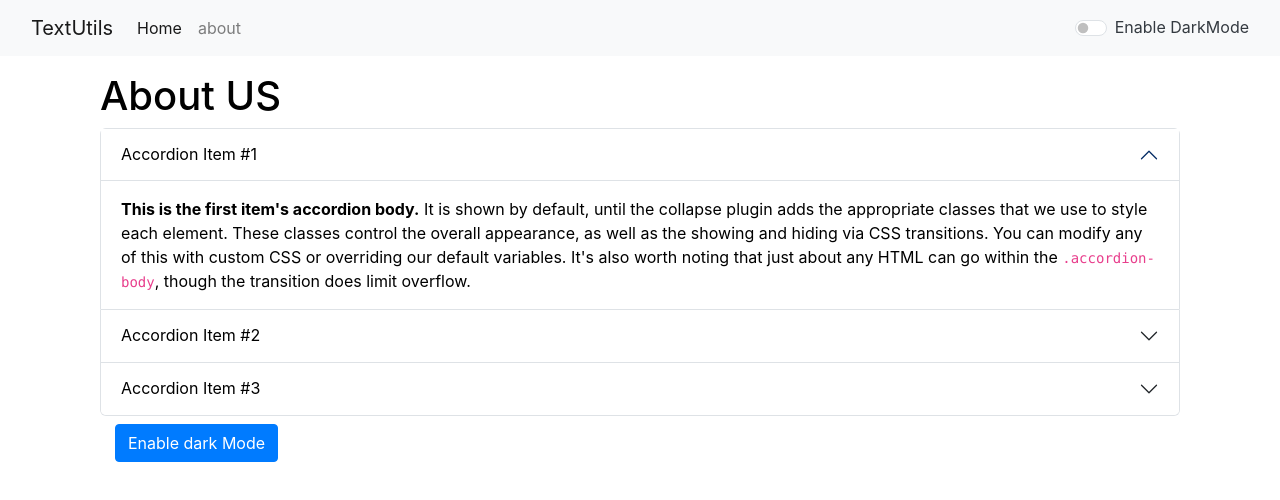
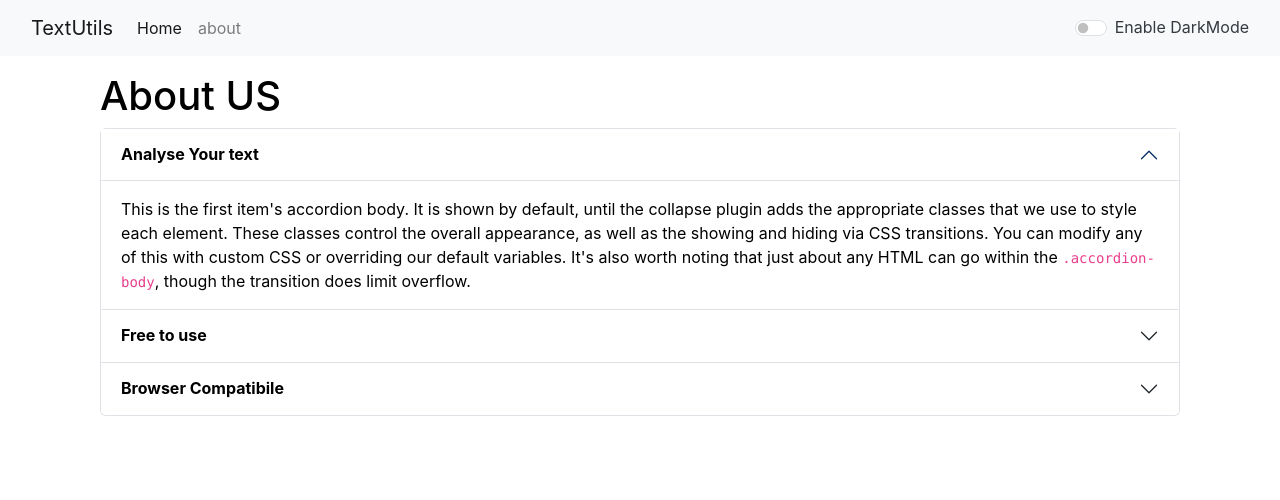
Before and after one commit to jaynishmehta/textUtils, a React (Create React App) app: page /about in a window 1280 px wide. Shown: the top 500 px of the page. Built offline with nearby package versions, Linux system fonts and the light colour scheme.

Commit message:
final commit

```diff
--- a/src/App.js
+++ b/src/App.js
@@ -51,7 +51,7 @@ function App() {
     {/* using container divsion built in div in boots for styling */}
     <div className="container my-3">
     <Routes>
-          <Route path="/about" element ={<About />}>
+          <Route path="/about" element ={<About mode={mode}/>} >
 
           </Route>
           <Route path="/home" element={<TextForms heading="Enter the text to analyse" mode={mode} showalert={showalert}/>}>
--- a/src/components/About.js
+++ b/src/components/About.js
@@ -1,30 +1,19 @@
 import React , {useState}from 'react'
 
-export default function About() {
+export default function About(props) {
 
-    const[mystyle,setMyState]= useState({
-        color:'black',
-        backgroundColor:'WHITE'
-    })
+    // const[mystyle,setMyState]= useState({
+    //     color:'black',
+    //     backgroundColor:'WHITE'
+    // })
     const[btntext,setBtnText]=useState("Enable dark Mode")
 
-    const toggleStyle = ()=>{
-        if(mystyle.color==='black'){
-            setMyState({
-                color:'WHITE',
-                 backgroundColor:'black',
-                 border:'1.5px solid white'
-            })
-            setBtnText("Enable Light Mode")
-        }
-        else{
-            setMyState({
-                color:'black',
-                backgroundColor:'WHITE'
-            })
-            setBtnText("Enable dark Mode")
-        }
+    // setting dark mode again.
+    let mystyle= {
+        color :props.mode ==='dark'?'white':'black',
+        backgroundColor: props.mode==='dark'?'#03300c':'white'
     }
+
 
   return (
     <div className="container" style={mystyle}>
@@ -33,19 +22,19 @@ export default function About() {
             <div className="accordion-item">
                 <h2 className="accordion-header" id="headingOne"style={mystyle}>
                 <button className="accordion-button"style={mystyle} type="button" data-bs-toggle="collapse" data-bs-target="#collapseOne" aria-expanded="true" aria-controls="collapseOne">
-                    Accordion Item #1
+                    <strong>Analyse Your text</strong>
                 </button>
                 </h2>
                 <div id="collapseOne" className="accordion-collapse collapse show" aria-labelledby="headingOne" data-bs-parent="#accordionExample">
                 <div className="accordion-body" style={mystyle}>
-                    <strong>This is the first item's accordion body.</strong> It is shown by default, until the collapse plugin adds the appropriate classes that we use to style each element. These classes control the overall appearance, as well as the showing and hiding via CSS transitions. You can modify any of this with custom CSS or overriding our default variables. It's also worth noting that just about any HTML can go within the <code>.accordion-body</code>, though the transition does limit overflow.
+                    This is the first item's accordion body. It is shown by default, until the collapse plugin adds the appropriate classes that we use to style each element. These classes control the overall appearance, as well as the showing and hiding via CSS transitions. You can modify any of this with custom CSS or overriding our default variables. It's also worth noting that just about any HTML can go within the <code>.accordion-body</code>, though the transition does limit overflow.
                 </div>
                 </div>
             </div>
             <div className="accordion-item">
                 <h2 className="accordion-header" id="headingTwo">
                 <button className="accordion-button collapsed" style={mystyle} type="button" data-bs-toggle="collapse" data-bs-target="#collapseTwo" aria-expanded="false" aria-controls="collapseTwo">
-                    Accordion Item #2
+                    <strong>Free to use</strong>
                 </button>
                 </h2>
                 <div id="collapseTwo" className="accordion-collapse collapse" aria-labelledby="headingTwo" data-bs-parent="#accordionExample">
@@ -57,7 +46,7 @@ export default function About() {
             <div className="accordion-item">
                 <h2 className="accordion-header" id="headingThree">
                 <button className="accordion-button collapsed" style={mystyle} type="button" data-bs-toggle="collapse" data-bs-target="#collapseThree" aria-expanded="false" aria-controls="collapseThree">
-                    Accordion Item #3
+                   <strong> Browser Compatibile </strong>
                 </button>
                 </h2>
                 <div id="collapseThree" className="accordion-collapse collapse" aria-labelledby="headingThree" data-bs-parent="#accordionExample">
@@ -67,9 +56,7 @@ export default function About() {
                 </div>
             </div>
         </div>
-        <div className="container my-2" >
-        <button  onClick={toggleStyle} type="button"className="btn btn-primary">{btntext}</button>
-        </div>
+        <div className="container my-2" ></div>
 
     </div>
   )
--- a/src/components/Alert.js
+++ b/src/components/Alert.js
@@ -10,10 +10,12 @@ export default function Alert(props) {
   }
   return (
     <>
-        <div className={`alert alert-${props.alert.type} alert-dismissible fade show`} role="alert">
-        <strong>{capitalize(props.alert.type)}</strong>: {props.alert.msg}
+      <div style={{height:'80px'}}>
+          {props.alert && <div className={`alert alert-${props.alert.type} alert-dismissible fade show`} role="alert">
+          <strong>{capitalize(props.alert.type)}</strong>: {props.alert.msg}
 
-        </div>
+          </div>}
+      </div>
     </>
   )
 }
--- a/src/components/TextForms.js
+++ b/src/components/TextForms.js
@@ -30,18 +30,18 @@ export default function TextForms(props) {
     // setText("new text"); // correct way to set the state
   return (
     <div className="container" style={{color: props.mode==='dark'? 'white':'#03300d'}}>
-      <div className="container my-2">
+      <div className="container my-2 mb-2">
         <h1>{props.heading}</h1>
         <div className="mb-3">
             <textarea className="form-control" value={text} onChange={handleOnChange} style={{backgroundColor: props.mode==='dark'?'grey':'white' ,color:props.mode==='dark'?'white':'#03300d'}} id="myBox" rows="8"></textarea>
         </div>
-        <button className="btn btn-primary mx-2" onClick={handleUpClick}>Convert to UpperCase</button>
-        <button className="btn btn-primary mx-2" onClick={handleReverse}>Convert to Reverse</button>
+        <button disabled={text.length===0} className="btn btn-primary mx-2 my-2" onClick={handleUpClick}>Convert to UpperCase</button>
+        <button disabled={text.length===0} className="btn btn-primary mx-2 my-2" onClick={handleReverse}>Convert to Reverse</button>
       </div>
       <div className="container my-3">
       <h2>Your text summary </h2>
-      <p>{text.split(" ").length} words and {text.length} characters</p>
-      <p>{0.008 * text.split(" ").length} Minutes to read</p>
+      <p>{text.split(" ").filter((element)=>{return element.length!==0}).length} words and {text.length} characters</p>
+      <p>{0.008 * text.split(" ").filter((element)=> {return element.length!==0}).length} Minutes to read</p>
       <h2>Preview</h2>
       <p>{text.length>0?text:"Enter something to preview in Textbox"}</p>
       </div>
```
